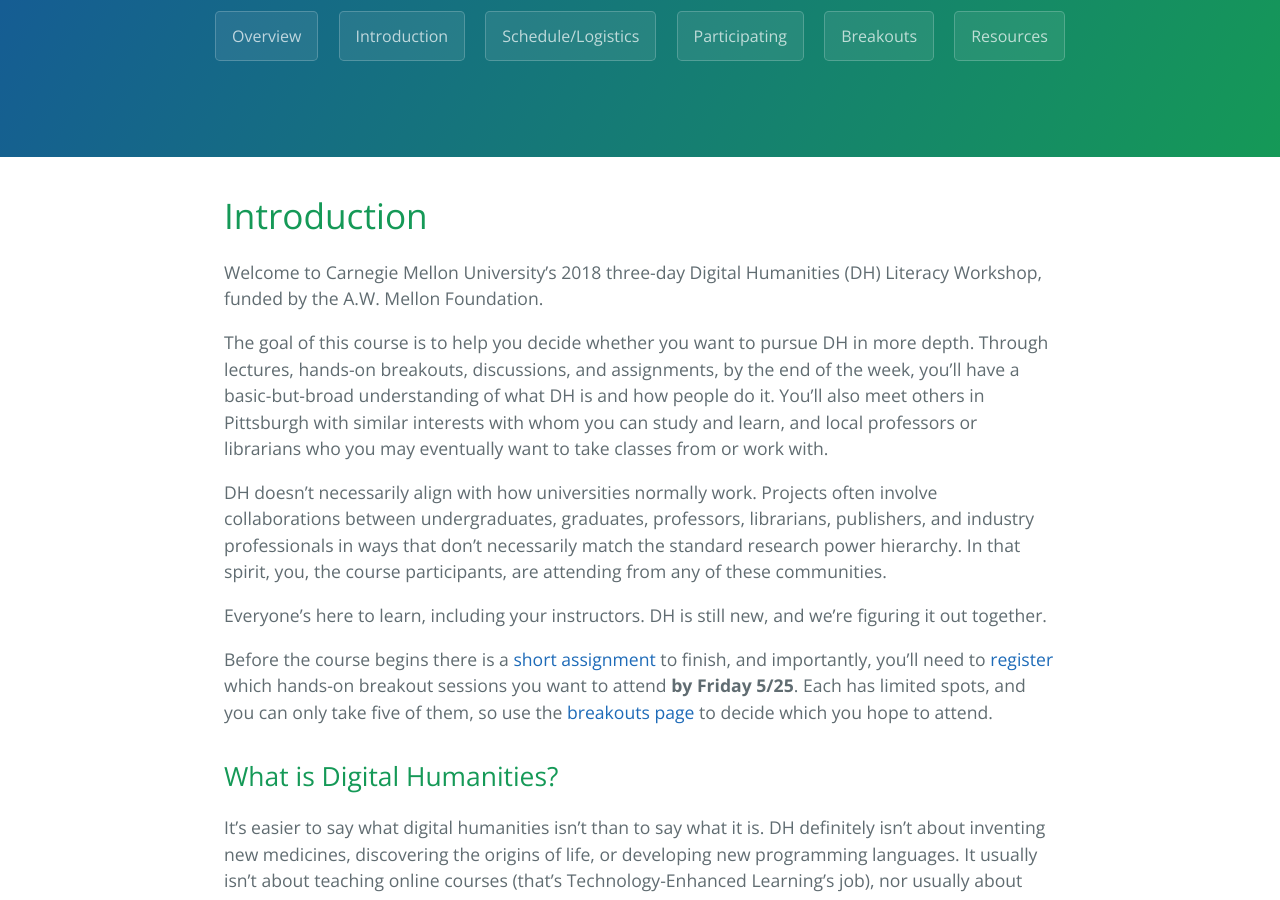
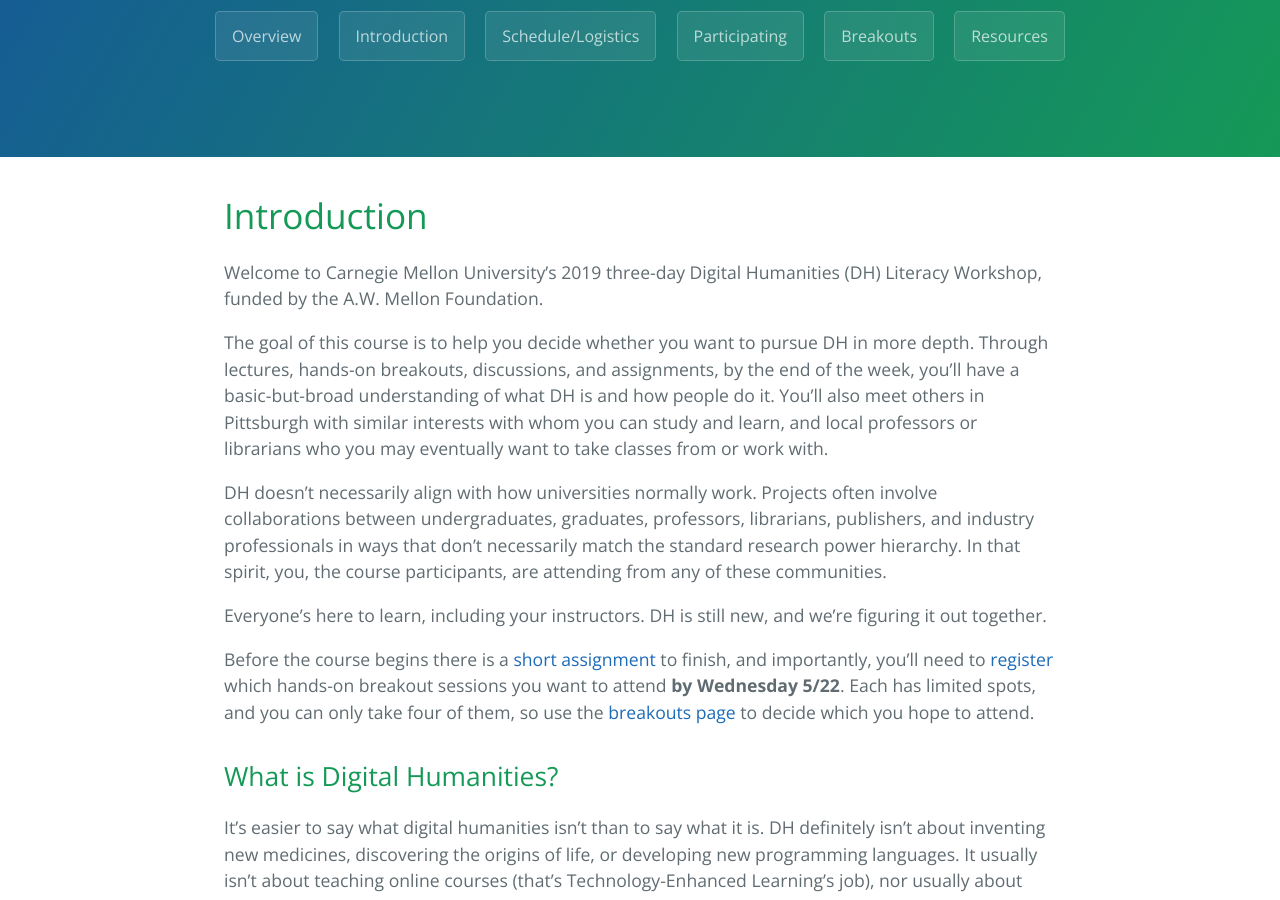
Before and after one commit to dSHARP-CMU/DH-Literacy-Workshop-at-CMU-2019, a Jekyll site: the page built from introduction.md, in a window 1280 px wide and 900 px high, scrolled down 226 px. Built offline with Jekyll 4.4.1, drawn with Linux system fonts in a browser that asks for light colours; our own code applies the rules of GitHub Pages for plain Markdown files.

Commit message:
Update introduction.md

```diff
--- a/introduction.md
+++ b/introduction.md
@@ -4,7 +4,7 @@ permalink: introduction.html
 ---
 # Introduction
 
-Welcome to Carnegie Mellon University’s 2018 three-day Digital Humanities (DH) Literacy Workshop, funded by the A.W. Mellon Foundation.
+Welcome to Carnegie Mellon University’s 2019 three-day Digital Humanities (DH) Literacy Workshop, funded by the A.W. Mellon Foundation.
 
 The goal of this course is to help you decide whether you want to pursue DH in more depth. Through lectures, hands-on breakouts, discussions, and assignments, by the end of the week, you’ll have a basic-but-broad understanding of what DH is and how people do it. You’ll also meet others in Pittsburgh with similar interests with whom you can study and learn, and local professors or librarians who you may eventually want to take classes from or work with.
 
@@ -12,7 +12,7 @@ DH doesn’t necessarily align with how universities normally work. Projects oft
 
 Everyone’s here to learn, including your instructors. DH is still new, and we’re figuring it out together.
 
-Before the course begins there is a [short assignment](https://goo.gl/forms/elqT8Dl2Acr0Fnpw1) to finish, and importantly, you’ll need to [register](https://goo.gl/forms/1pB26oeifC6nFIN33) which hands-on breakout sessions you want to attend **by Friday 5/25**. Each has limited spots, and you can only take five of them, so use the [breakouts page](breakouts) to decide which you hope to attend.
+Before the course begins there is a [short assignment](https://goo.gl/forms/elqT8Dl2Acr0Fnpw1) to finish, and importantly, you’ll need to [register](https://goo.gl/forms/1pB26oeifC6nFIN33) which hands-on breakout sessions you want to attend **by Wednesday 5/22**. Each has limited spots, and you can only take four of them, so use the [breakouts page](breakouts) to decide which you hope to attend.
 
 ## What is Digital Humanities?
 It’s easier to say what digital humanities isn’t than to say what it is. DH definitely isn’t about inventing new medicines, discovering the origins of life, or developing new programming languages. It usually isn’t about teaching online courses (that’s Technology-Enhanced Learning’s job), nor usually about discovering social laws using machine learning (that’s in the realm of Computational Social Science). It’s probably not about publishing humanities research in a blog, and it’s only occasionally about designing creative museum exhibits.
```
